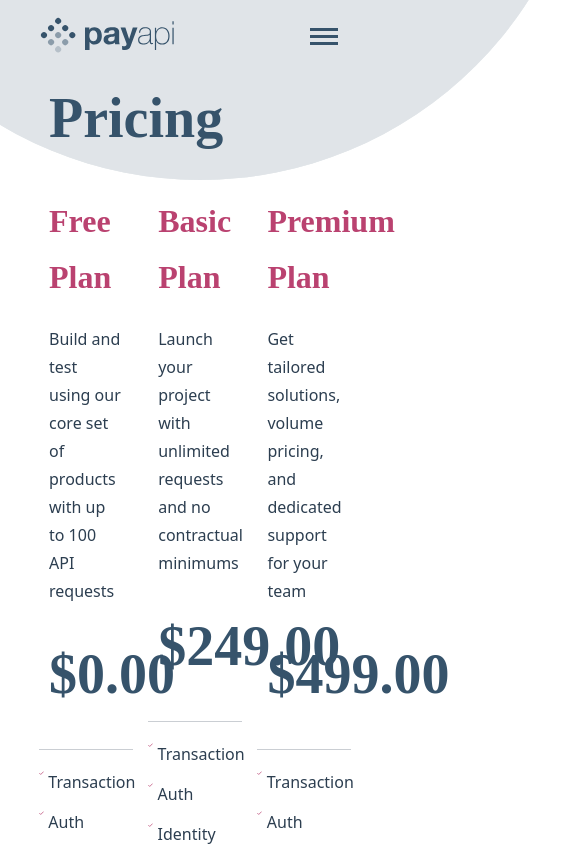
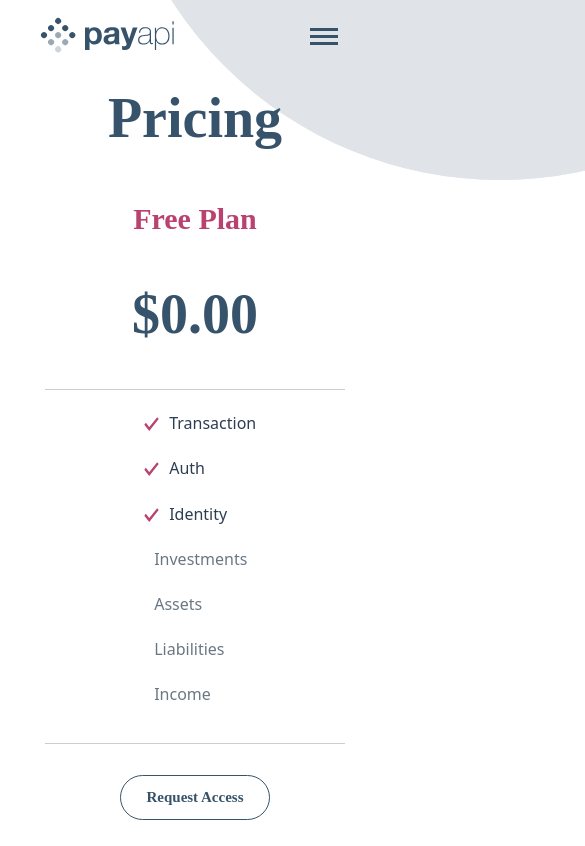
Before and after one commit to marhallab/PayApiWebsite, a Vue app in the folder payapi-web/: page /pricing in a window 390 px wide. Shown: the top 846 px of the page, 585 px wide, since content can reach past the window. Built offline with nearby package versions, Linux system fonts and the light colour scheme.

Commit message:
Pricing responsiveness (#15)
* Fixing the display of the features

* Pricing is now responsive in both tablet and mobile

```diff
--- a/payapi-web/src/components/FeaturePricing.vue
+++ b/payapi-web/src/components/FeaturePricing.vue
@@ -15,6 +15,8 @@
 .feature {
   margin-top: 5%;
   margin-bottom: 5%;
+  display: flex;
+
 }
 
 p {
@@ -22,9 +24,9 @@ p {
   margin-left: 10%;
 }
 img {
-  float: left;
-  margin-top: 1%;
-  width: 5%;
+  margin-top: 5px;
+  height: 15px;
+  width: 15px;
 }
 </style>
 
--- a/payapi-web/src/views/Pricing.vue
+++ b/payapi-web/src/views/Pricing.vue
@@ -11,7 +11,7 @@
       <div class="div-price-container">
         <div class="price-plan">
           <p class="title-price">Free Plan</p>
-          <p>
+          <p class="small-paragraph">
             Build and test using our core set of products with up to 100 API
             requests
           </p>
@@ -40,7 +40,7 @@
 
         <div class="price-plan">
           <p class="title-price">Basic Plan</p>
-          <p>
+          <p class="small-paragraph">
             Launch your project with unlimited requests and no contractual
             minimums
           </p>
@@ -69,7 +69,7 @@
 
         <div class="price-plan">
           <p class="title-price">Premium Plan</p>
-          <p>
+          <p class="small-paragraph">
             Get tailored solutions, volume pricing, and dedicated support for
             your team
           </p>
@@ -141,8 +141,9 @@ p {
 .price-plan {
   display: flex;
   flex-direction: column;
-  justify-content: space-around;
-  width: 30%;
+  justify-content: space-between;
+  margin-bottom: 20%;
+  width: 300px;
   height: 100%;
 }
 
@@ -150,7 +151,8 @@ p {
   font-family: DM Serif Display;
   font-style: normal;
   font-weight: bold;
-  font-size: 32px;
+  font-size: 30px;
+  width: 125%;
   color: #ba4270;
 }
 
@@ -166,6 +168,37 @@ p {
   margin-top: 5%;
   display: flex;
 }
+
+
+@media only screen and (max-width:500px) {
+.div-price-container {
+  flex-direction: column;
+  align-items: center;
+}
+.div-container {
+  display: flex;
+  flex-direction: column;
+  align-items: center;
+}
+.small-paragraph{
+  display: none;
+}
+
+.title-price {
+  text-align:  center;
+}
+
+.price-plan {
+  margin-bottom: 20%;
+  align-items: center;
+}
+
+.img-circle {
+  position: absolute;
+  top: -600px;
+  right: -500px;
+}
+}
 </style>
 
 <script>
```
